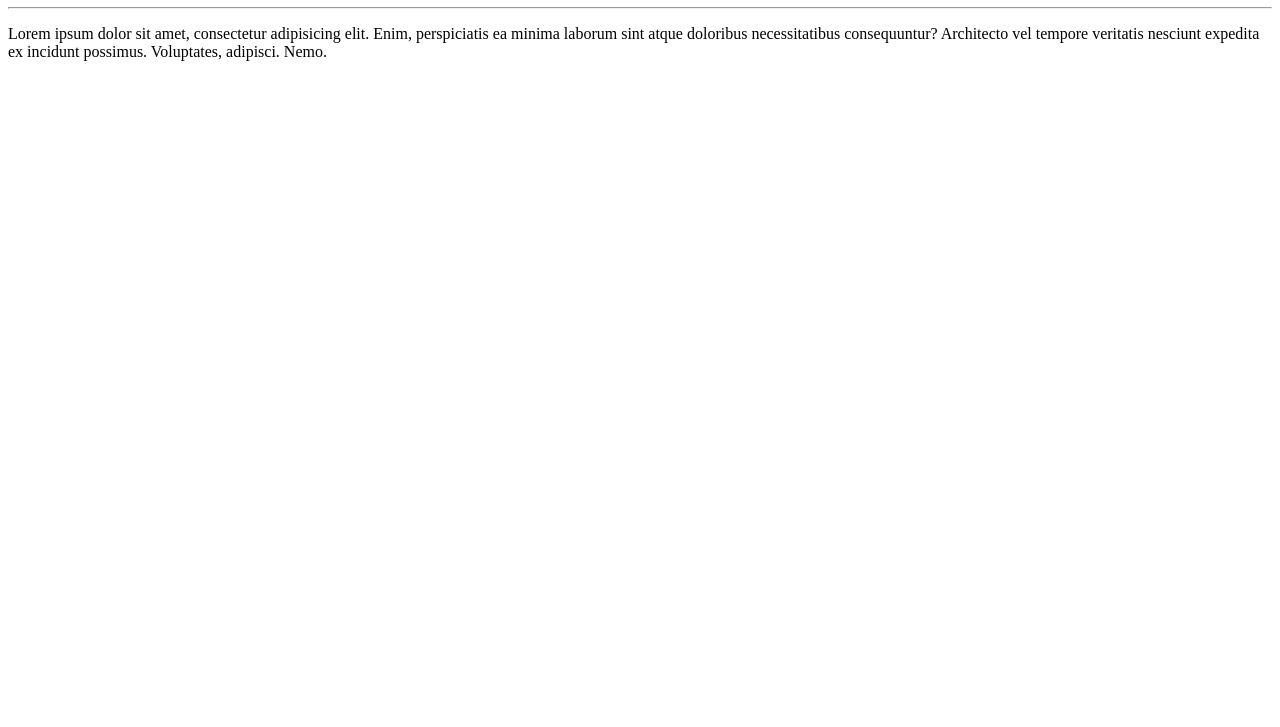
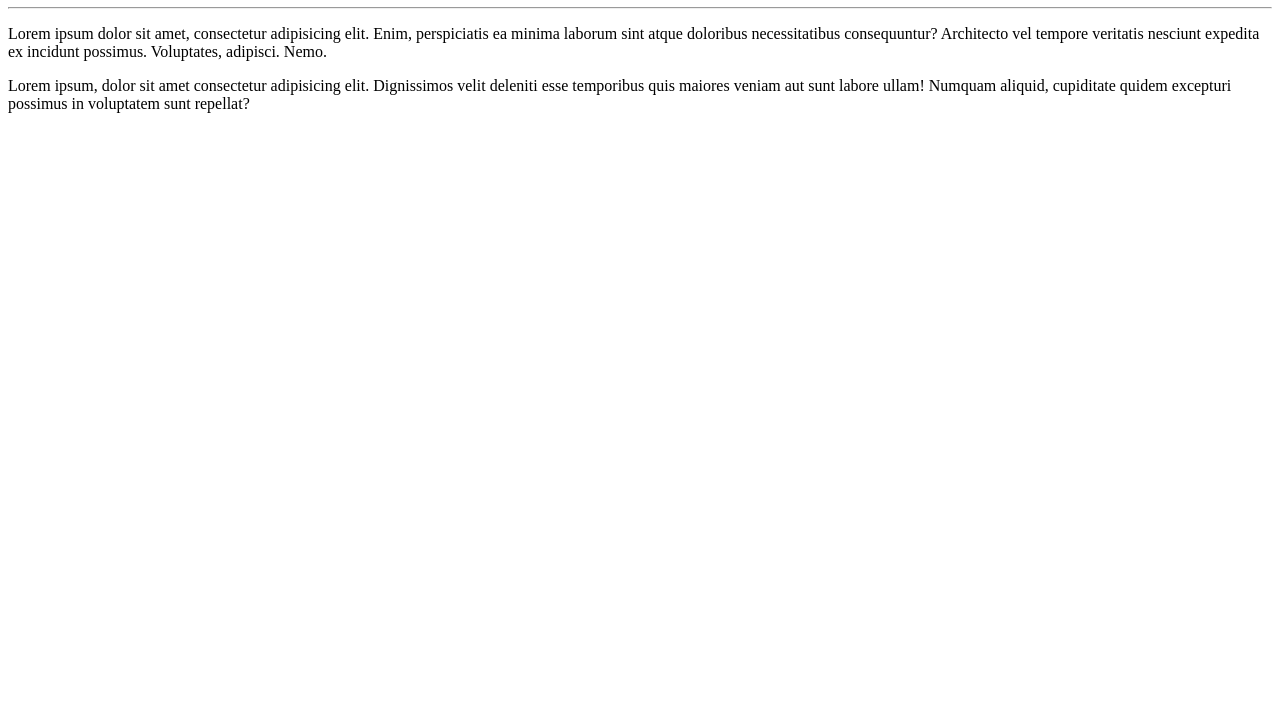
Before and after one commit to RaphaelWylkens/Ola-Mundo, a plain HTML site: page Site exemplo/index.html in a window 1280 px wide. Shown: the part 73-800 px from the top of the page. Drawn offline with Linux system fonts and the light colour scheme.

Commit message:
Adicionei um parágrafo

```diff
--- a/Site exemplo/index.html
+++ b/Site exemplo/index.html
@@ -9,5 +9,7 @@
     <h1>Olá Mundo</h1>
     <hr>
     <p>Lorem ipsum dolor sit amet, consectetur adipisicing elit. Enim, perspiciatis ea minima laborum sint atque doloribus necessitatibus consequuntur? Architecto vel tempore veritatis nesciunt expedita ex incidunt possimus. Voluptates, adipisci. Nemo.</p>
+
+    <p>Lorem ipsum, dolor sit amet consectetur adipisicing elit. Dignissimos velit deleniti esse temporibus quis maiores veniam aut sunt labore ullam! Numquam aliquid, cupiditate quidem excepturi possimus in voluptatem sunt repellat?</p>
 </body>
 </html>
```
